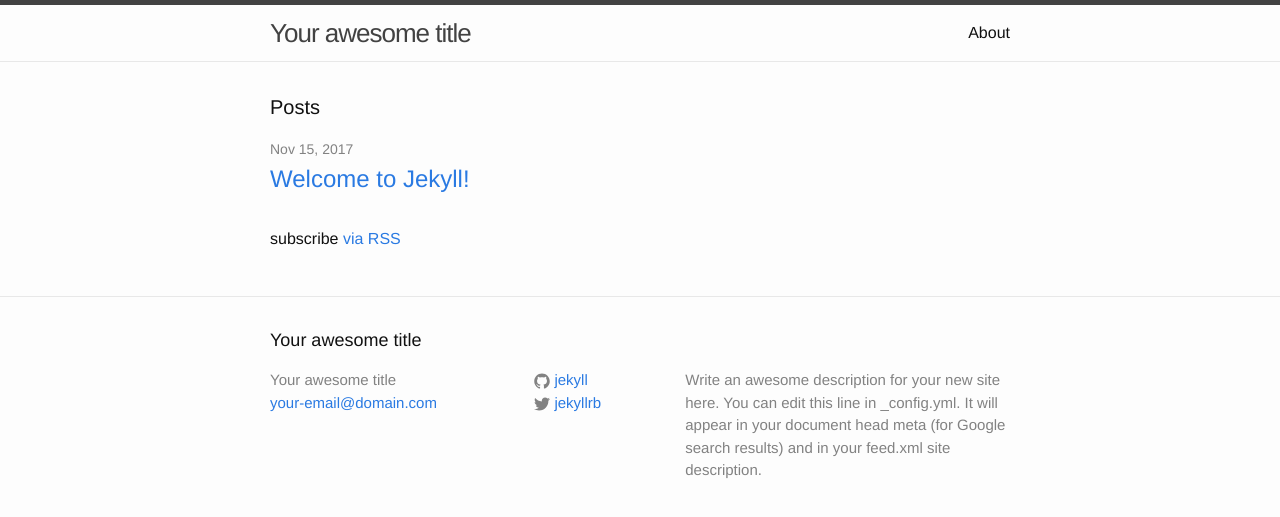
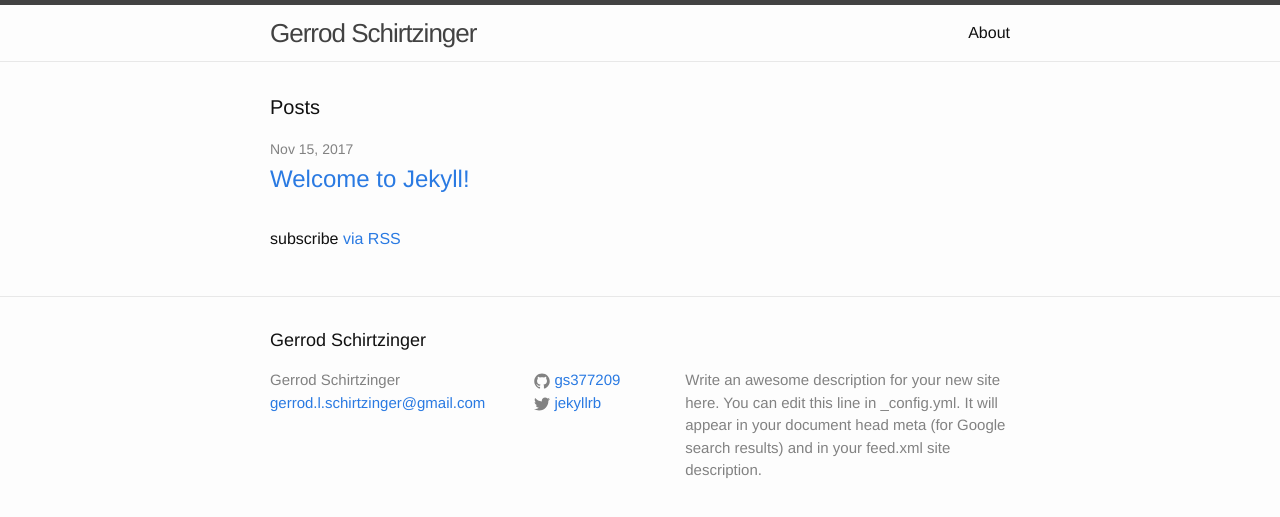
Before and after one commit to gs377209/gs377209.github.io, a Jekyll site: the page built from index.html, in a window 1280 px wide. Shown: the top 517 px of the page. Built offline with Jekyll 4.4.1, drawn with Linux system fonts in a browser that asks for light colours.

Commit message:
updating config

```diff
--- a/_config.yml
+++ b/_config.yml
@@ -6,16 +6,16 @@
 # 'jekyll serve'. If you change this file, please restart the server process.
 
 # Site settings
-title: Your awesome title
-email: your-email@domain.com
+title: Gerrod Schirtzinger
+email: gerrod.l.schirtzinger@gmail.com
 description: > # this means to ignore newlines until "baseurl:"
   Write an awesome description for your new site here. You can edit this
   line in _config.yml. It will appear in your document head meta (for
   Google search results) and in your feed.xml site description.
 baseurl: "" # the subpath of your site, e.g. /blog
-url: "http://yourdomain.com" # the base hostname & protocol for your site
+url: "http://gerrod-schirtzinger.com" # the base hostname & protocol for your site
 twitter_username: jekyllrb
-github_username:  jekyll
+github_username:  gs377209
 
 # Build settings
 markdown: kramdown
```
